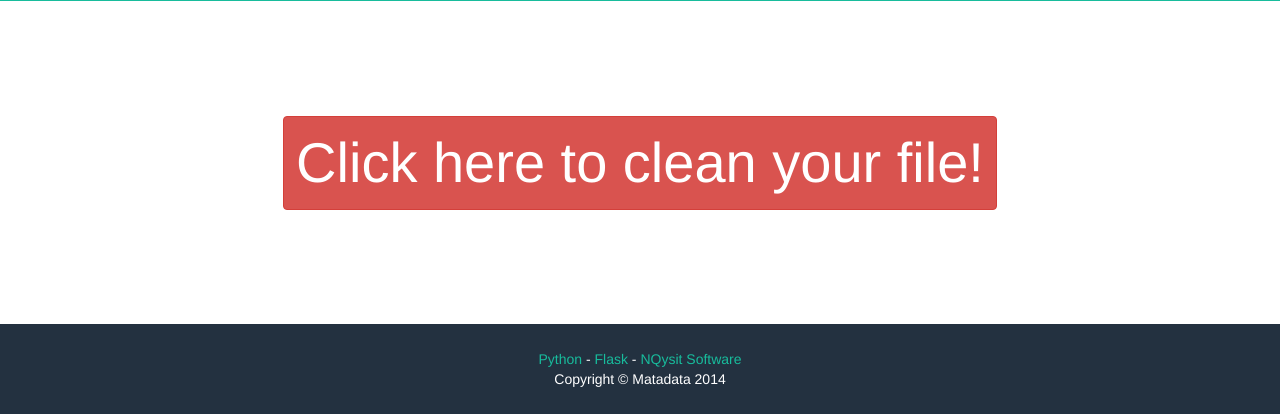
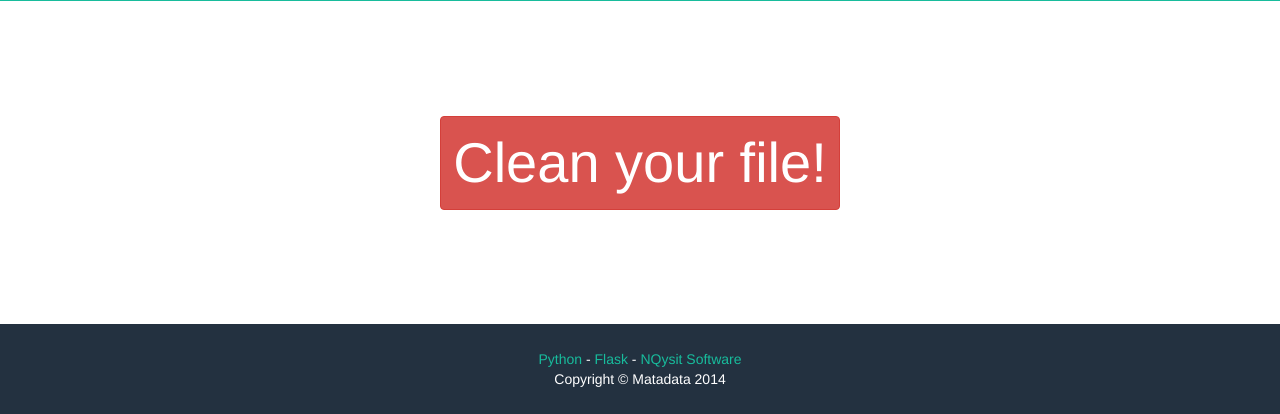
Before and after one commit to NQysit/matadata, a Flask app: page / in a window 1280 px wide. Shown: the part 467-881 px from the top of the page. Run offline with Flask 2, Linux system fonts and the light colour scheme; some libraries are stand-ins or nearby versions.

Commit message:
minor changes in the presentation

```diff
--- a/templates/index.html
+++ b/templates/index.html
@@ -45,7 +45,7 @@
                         <input name="file" id="file-1a" type="file" multiple=true class="file hide" data-preview-file-type="any" data-overwrite-initial="false">
                     </div>
                     <div class="upload btn btn-danger">
-                        <span> Click here to clean your file! </span>
+                        <span> Clean your file! </span>
                     </div>
                     {% if ready %}
                     <div class="download">
```
Also changed, not shown: static/css/style.css (line endings or trailing spaces).
